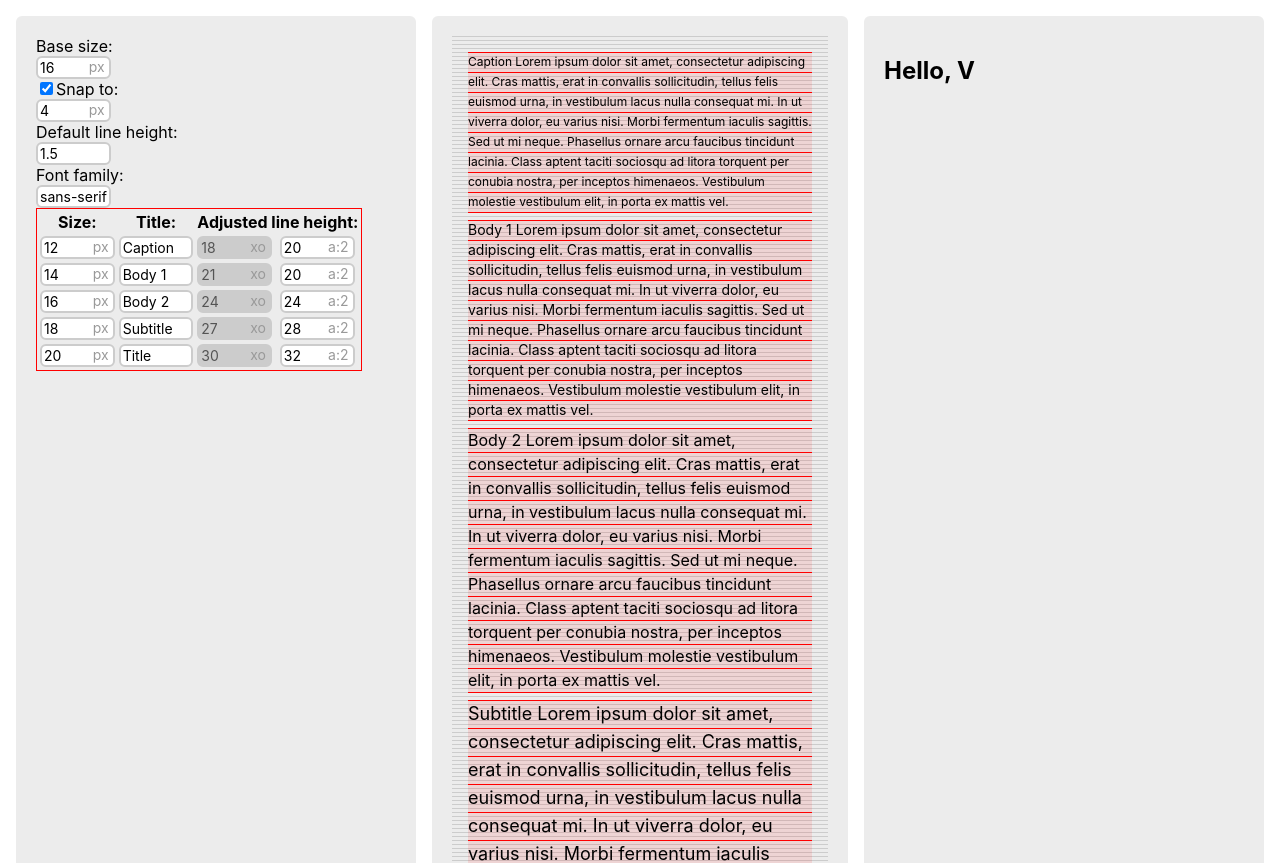
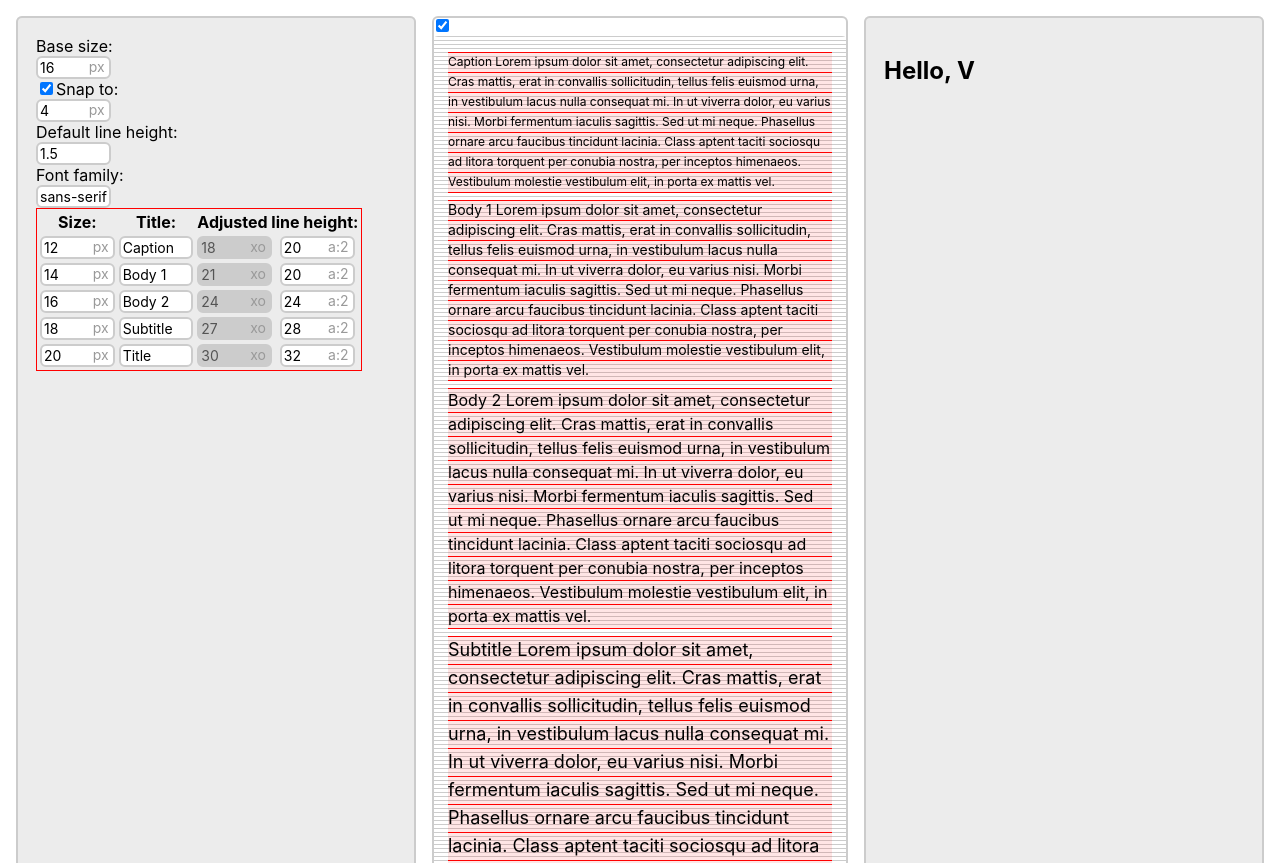
Before and after one commit to vdepizzol/grid-friendly-type-scale, a React (Create React App) app: page / in a window 1280 px wide. Shown: the top 863 px of the page. Built offline with nearby package versions, Linux system fonts and the light colour scheme.

Commit message:
quick show grid toggle

```diff
--- a/src/App.css
+++ b/src/App.css
@@ -11,48 +11,17 @@
   padding: 20px;
   margin-bottom: 16px;
   border-radius: 6px;
+  box-shadow: inset 0 0 0 2px #ccc;
 }
 
-.App .App-panel {
+.App .App-output {
+  padding: 0;
+  background: #fff;
 }
-
-/*
-.App {
-  text-align: center;
+.App .App-output .sample-grid {
+  border-radius: 6px;
+  overflow: auto;
 }
-
-.App-logo {
-  height: 40vmin;
-  pointer-events: none;
+.App .App-output .sample-grid.show-grid {
+  background-image: linear-gradient(to bottom, #ccc 1px, transparent 1px);
 }
-
-@media (prefers-reduced-motion: no-preference) {
-  .App-logo {
-    animation: App-logo-spin infinite 20s linear;
-  }
-}
-
-.App-header {
-  background-color: #282c34;
-  min-height: 100vh;
-  display: flex;
-  flex-direction: column;
-  align-items: center;
-  justify-content: center;
-  font-size: calc(10px + 2vmin);
-  color: white;
-}
-
-.App-link {
-  color: #61dafb;
-}
-
-@keyframes App-logo-spin {
-  from {
-    transform: rotate(0deg);
-  }
-  to {
-    transform: rotate(360deg);
-  }
-}
-*/
--- a/src/SampleGrid.js
+++ b/src/SampleGrid.js
@@ -1,13 +1,30 @@
 import React from 'react';
 
 class SampleGrid extends React.Component {
+
+  constructor(props) {
+    super(props);
+
+    this.state = {
+      showGrid: true
+    };
+
+    this.handleShowGridChange = this.handleShowGridChange.bind(this);
+  }
+
+  handleShowGridChange() {
+    const showGrid = !this.state.showGrid;
+
+    this.setState({
+      showGrid: showGrid
+    });
+  }
+
   render() {
     const gridSize = this.props.gridSize;
 
     const style = {
       backgroundSize: gridSize + "px " + gridSize + "px",
-      backgroundImage: "linear-gradient(to bottom, #ccc 1px, transparent 1px)",
-      overflow: 'auto',
       padding: (gridSize * 4) + 'px'
     };
 
@@ -31,12 +48,20 @@ class SampleGrid extends React.Component {
       );
     });
 
+    let className = (this.state.showGrid) ? 'show-grid' : '';
+
     return (
-      <div
-        className="sample-grid"
-        style={style}
-      >
-        {listItems}
+      <div>
+        <input
+          type="checkbox"
+          onChange={this.handleShowGridChange }
+          checked={this.state.showGrid} />
+        <div
+          className={ "sample-grid " + className }
+          style={style}
+        >
+          {listItems}
+        </div>
       </div>
     );
   }
```
